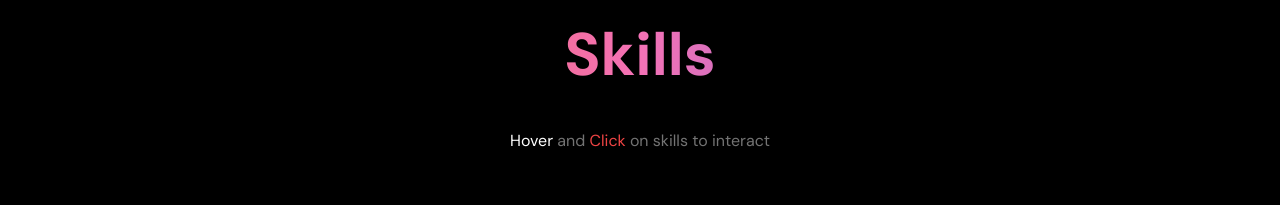
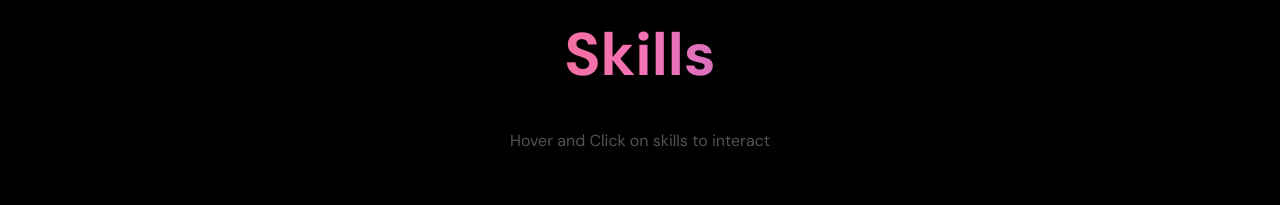
Before and after one commit to dilanchoksi/personal-website, a React (Vite) app: page / in a window 1280 px wide. Shown: the part 1520-1725 px from the top of the page. Built offline with nearby package versions, Linux system fonts and the light colour scheme.

Commit message:
small style tweaks

```diff
--- a/src/components/Skills.jsx
+++ b/src/components/Skills.jsx
@@ -33,9 +33,8 @@ const Skills = () => {
       >
         Skills
       </motion.h2>
-      <h6 className="text-center mb-14 text-neutral-500">
-        <span className="text-white">Hover</span> and{" "}
-        <span className="text-red-500">Click</span> on skills to interact
+      <h6 className="text-center mb-14 text-neutral-600">
+        Hover and Click on skills to interact
       </h6>
       <motion.div
         whileInView={{ opacity: 1, x: 0 }}
@@ -54,8 +53,12 @@ const Skills = () => {
           >
             <h1
               data-key={index}
-              className={`cursor-pointer border-2 mb-5 rounded-lg border-zinc-700 p-3 text-3xl tracking-wide font-bold duration-100 hover:border-white hover:scale-110
-              ${lockedIdx == index ? "border-red-500 scale-110" : ""}
+              className={`cursor-pointer border-2 mb-5 rounded-lg  p-3 text-3xl tracking-wide font-bold duration-100 hover:border-white hover:scale-110
+              ${
+                lockedIdx == index
+                  ? "border-red-500 scale-110"
+                  : "border-zinc-700"
+              }
                 `}
               onMouseOver={() => {
                 if (locked) {
```
